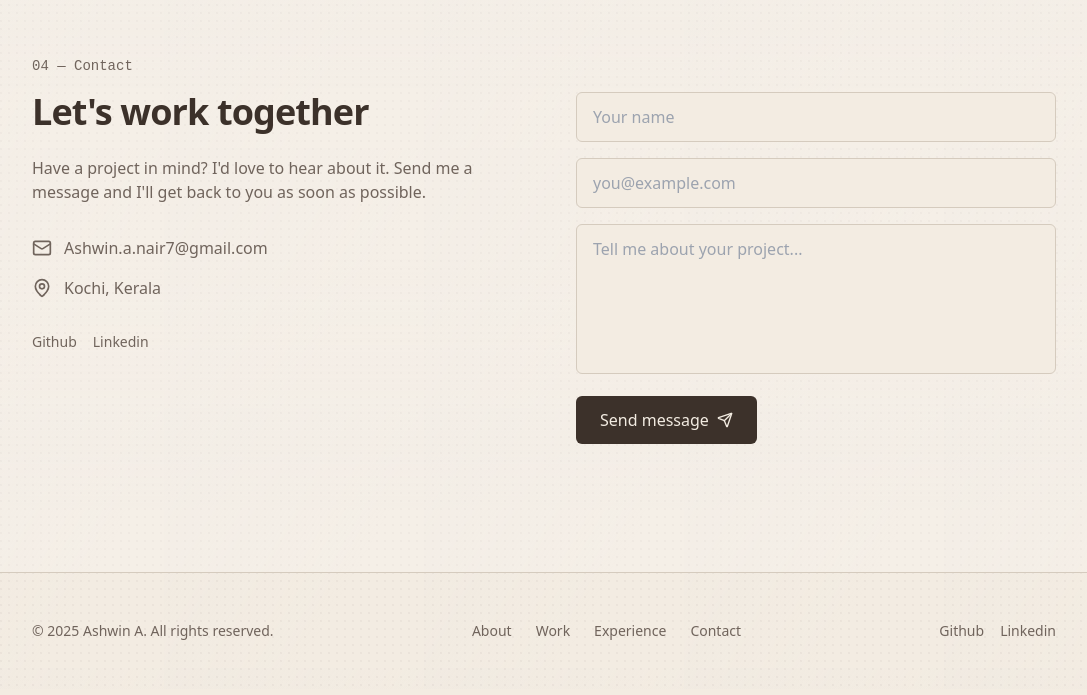
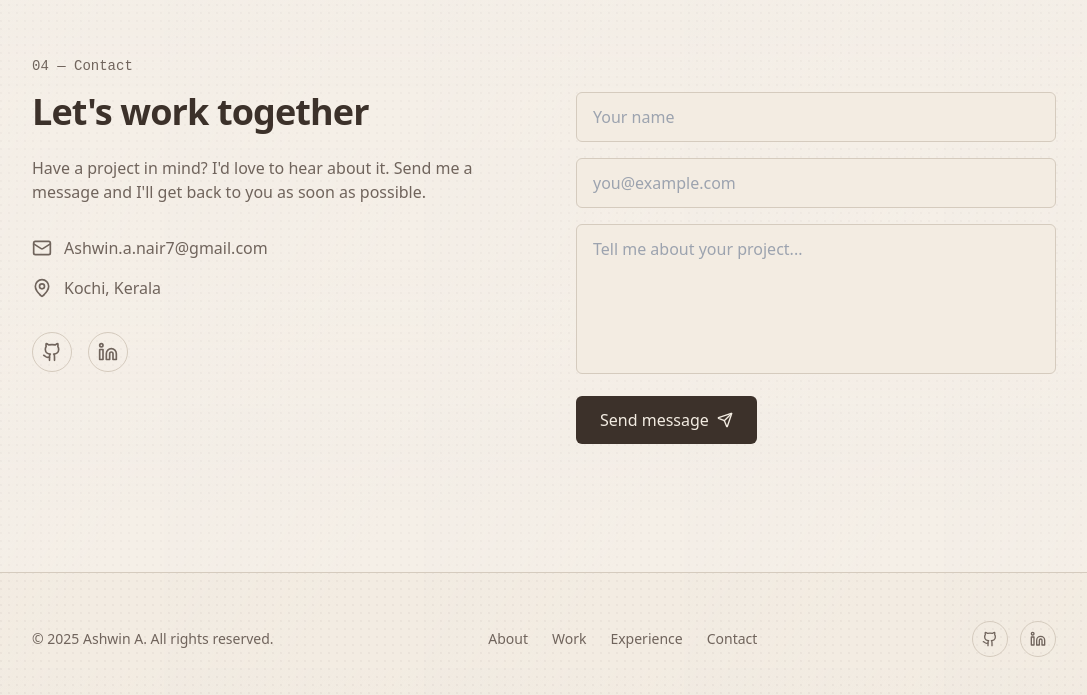
Before and after one commit to Ashwin-A-00/Portfolio, a React (Vite) app: page / in a window 1280 px wide. Shown: the part 4532-5227 px from the top of the page, without its empty margins (96-1183 px from the left). Built offline with nearby package versions, Linux system fonts and the light colour scheme; the HTML template or start-up script is replaced by a standard one.

Commit message:
updated contact and footer section

```diff
--- a/src/components/portfolio/Contact.tsx
+++ b/src/components/portfolio/Contact.tsx
@@ -1,6 +1,6 @@
 import { motion, useInView } from "framer-motion";
 import { useRef, useState } from "react";
-import { ArrowUpRight, Mail, MapPin, Send } from "lucide-react";
+import { ArrowUpRight, Mail, MapPin, Send, Github, Linkedin } from "lucide-react";
 import { personalInfo } from "@/data/portfolioData";
 import { useToast } from "@/hooks/use-toast";
 
@@ -96,9 +96,11 @@ export const Contact = () => {
                     href={url}
                     target="_blank"
                     rel="noopener noreferrer"
-                    className="text-sm text-muted-foreground hover:text-foreground transition-colors capitalize"
+                    className="flex h-10 w-10 items-center justify-center rounded-full border border-border text-muted-foreground hover:text-foreground hover:border-foreground transition-colors"
+                    aria-label={platform}
                   >
-                    {platform}
+                    {platform === "github" && <Github className="w-5 h-5" />}
+                    {platform === "linkedin" && <Linkedin className="w-5 h-5" />}
                   </a>
                 ))}
               </motion.div>
--- a/src/components/portfolio/Footer.tsx
+++ b/src/components/portfolio/Footer.tsx
@@ -1,5 +1,5 @@
 import { useState, useEffect } from "react";
-import { ArrowUp } from "lucide-react";
+import { ArrowUp, Github, Linkedin } from "lucide-react";
 import { personalInfo, navLinks } from "@/data/portfolioData";
 
 export const Footer = () => {
@@ -39,16 +39,18 @@ export const Footer = () => {
             </nav>
 
             {/* Right - Social */}
-            <div className="flex items-center gap-4">
-              {Object.entries(personalInfo.social).slice(0, 3).map(([platform, url]) => (
+            <div className="flex items-center gap-3">
+              {Object.entries(personalInfo.social).map(([platform, url]) => (
                 <a
                   key={platform}
                   href={url}
                   target="_blank"
                   rel="noopener noreferrer"
-                  className="text-sm text-muted-foreground hover:text-foreground transition-colors capitalize"
+                  className="flex h-9 w-9 items-center justify-center rounded-full border border-border text-muted-foreground hover:text-foreground hover:border-foreground transition-colors"
+                  aria-label={platform}
                 >
-                  {platform}
+                  {platform === "github" && <Github className="w-4 h-4" />}
+                  {platform === "linkedin" && <Linkedin className="w-4 h-4" />}
                 </a>
               ))}
             </div>
```
